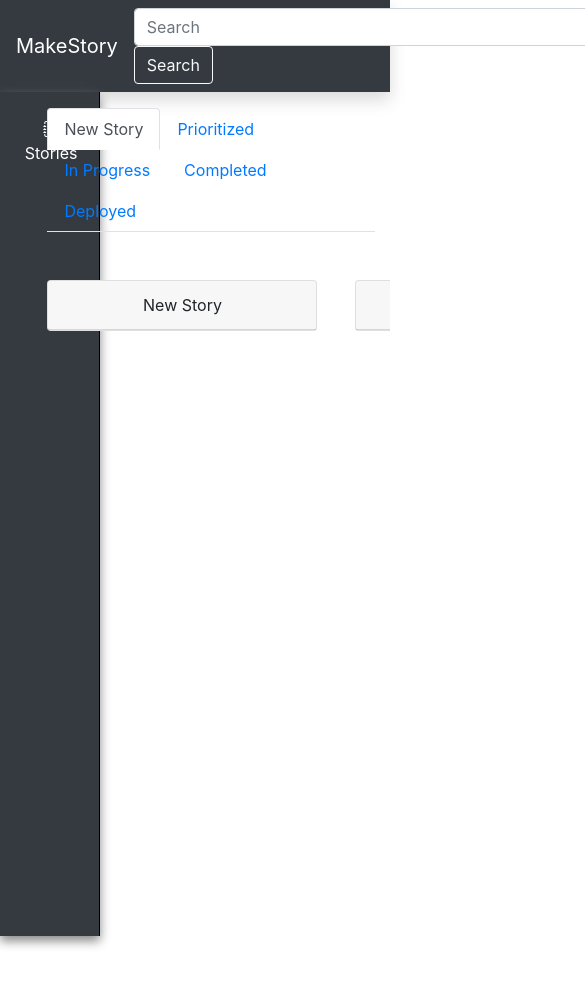
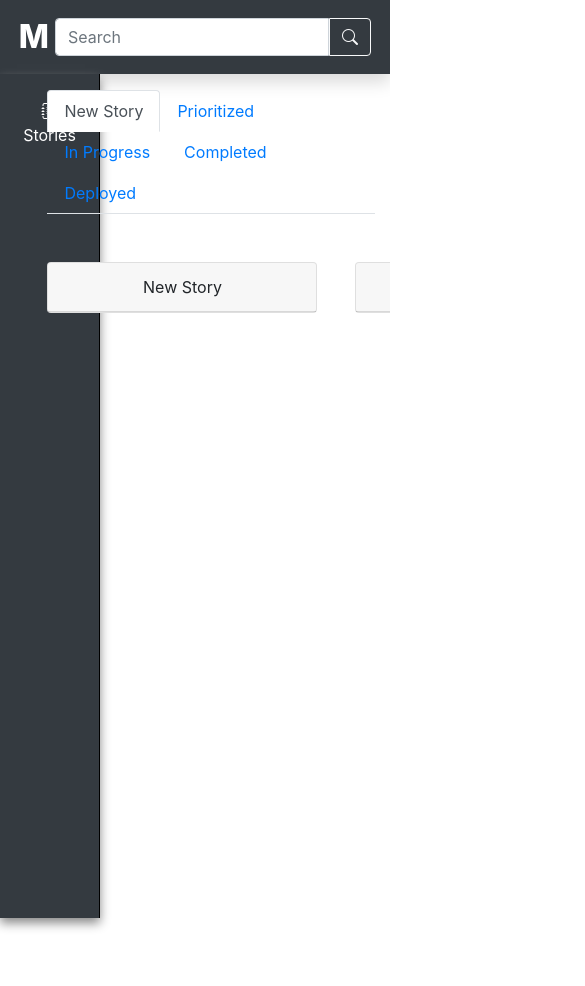
Before and after one commit to briansai/makestory, a Next.js app in the folder client/: page / in a window 390 px wide. Shown: the top 986 px of the page, 585 px wide, since content can reach past the window. Built offline with nearby package versions, Linux system fonts and the light colour scheme.

Commit message:
Created a responsive top navbar when screen width changes

```diff
--- a/client/components/SideBarMenu.jsx
+++ b/client/components/SideBarMenu.jsx
@@ -1,7 +1,9 @@
-import { Nav } from 'react-bootstrap';
+import { Navbar, Nav } from 'react-bootstrap';
 
 const SideBarMenu = () => {
   return (
+    <Navbar className="side-navbar">
+      <Navbar.Collapse>
         <Nav className="flex-column bg-dark sidebar" defaultActiveKey="/home">
           <Nav.Link eventKey="link-1" className="text-white text-center link">
             <div>
@@ -10,6 +12,8 @@ const SideBarMenu = () => {
             <div>Stories</div>
           </Nav.Link>
         </Nav>
+      </Navbar.Collapse>
+    </Navbar>
   );
 };
 
--- a/client/components/TopMenu.jsx
+++ b/client/components/TopMenu.jsx
@@ -1,17 +1,21 @@
 import { Navbar, Form, FormControl, Button } from 'react-bootstrap';
+import { useMediaQuery } from 'react-responsive';
 
-const TopMenu = () => (
-  <Navbar bg="dark" variant="dark" className="shadow nav">
-    <Navbar.Brand href="#home">MakeStory</Navbar.Brand>
-    <Form inline className="mx-auto">
-      <FormControl
-        type="text"
-        placeholder="Search"
-        className="mr-sm-2 search"
-      />
-      <Button variant="outline-light">Search</Button>
-    </Form>
-  </Navbar>
-);
+const TopMenu = () => {
+  const isTabletOrMobile = useMediaQuery({ query: '(max-width: 1224px)' });
+  return (
+    <Navbar expand="lg" bg="dark" variant="dark" className="shadow nav">
+      <Navbar.Brand href="#home" className="brand">
+        {isTabletOrMobile ? 'M' : 'MakeStory'}
+      </Navbar.Brand>
+      <Form className="mx-auto search-container">
+        <FormControl type="text" placeholder="Search" className="sm-2 search" />
+        <Button variant="outline-light" className="search-button">
+          <i className="bi bi-search"></i>
+        </Button>
+      </Form>
+    </Navbar>
+  );
+};
 
 export default TopMenu;
--- a/client/package.json
+++ b/client/package.json
@@ -19,6 +19,7 @@
     "react": "^17.0.1",
     "react-bootstrap": "^1.5.2",
     "react-dom": "^17.0.1",
+    "react-responsive": "^8.2.0",
     "sass": "^1.32.8"
   }
 }
--- a/client/scss/components/SideBarMenu.scss
+++ b/client/scss/components/SideBarMenu.scss
@@ -1,3 +1,5 @@
+.side-navbar {
+  padding: 0;
   .sidebar {
     min-width: 100px;
     height: 100vh;
@@ -9,3 +11,4 @@
       padding: 25%;
     }
   }
+}
--- a/client/scss/components/TopMenu.scss
+++ b/client/scss/components/TopMenu.scss
@@ -1,7 +1,27 @@
 .nav {
   width: 100%;
+
+  @media only screen and (max-device-width: 1224px) {
+    .brand {
+      margin-right: 0;
+      width: 10%;
+      text-align: center;
+      font-weight: 800;
+      font-size: 2rem;
+    }
+  }
+
+  .search-container {
+    display: flex;
+
+    .search {
+      border-top-right-radius: 0;
+      border-bottom-right-radius: 0;
+    }
+
+    .search-button {
+      border-top-left-radius: 0;
+      border-bottom-left-radius: 0;
+    }
+  }
 }
-
-.search {
-  width: 500px !important;
-}
```
Also changed, not shown: 1 other file (tests, documents, lock files or other folders). Lines whose indentation alone changed are shown as unchanged.
